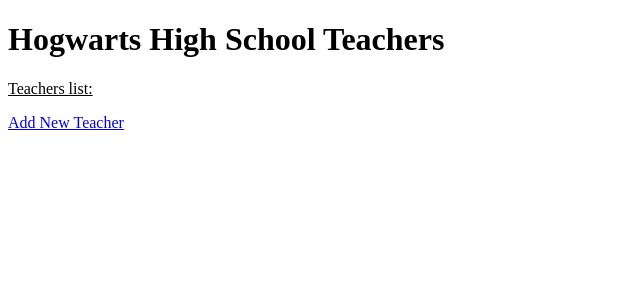
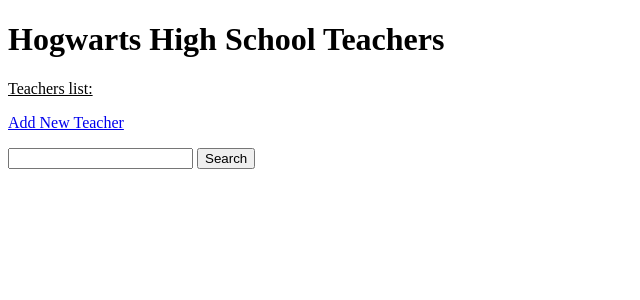
Before and after one commit to anpatricia06/SSWP-Final-Project-Group-A, a Django app: page /teachers/ in a window 1280 px wide. Shown: the part 130-430 px from the top of the page, without its empty margins (0-640 px from the left). Run offline with Django 3.2, Linux system fonts and the light colour scheme; data that the repository does not hold is empty; some libraries are stand-ins or nearby versions.

Commit message:
i updated teacher.html

```diff
--- a/final_exam/school/templates/teacher.html
+++ b/final_exam/school/templates/teacher.html
@@ -11,4 +11,9 @@
 <p>
     <a href="{% url 'add_teacher' %}">Add New Teacher</a>
 </p>
+<form method="post" action="">
+    {% csrf_token %}
+    <input name="t_name" type="text" />
+    <button type="submit">Search</button>
+</form>
 {% endblock %}
```
